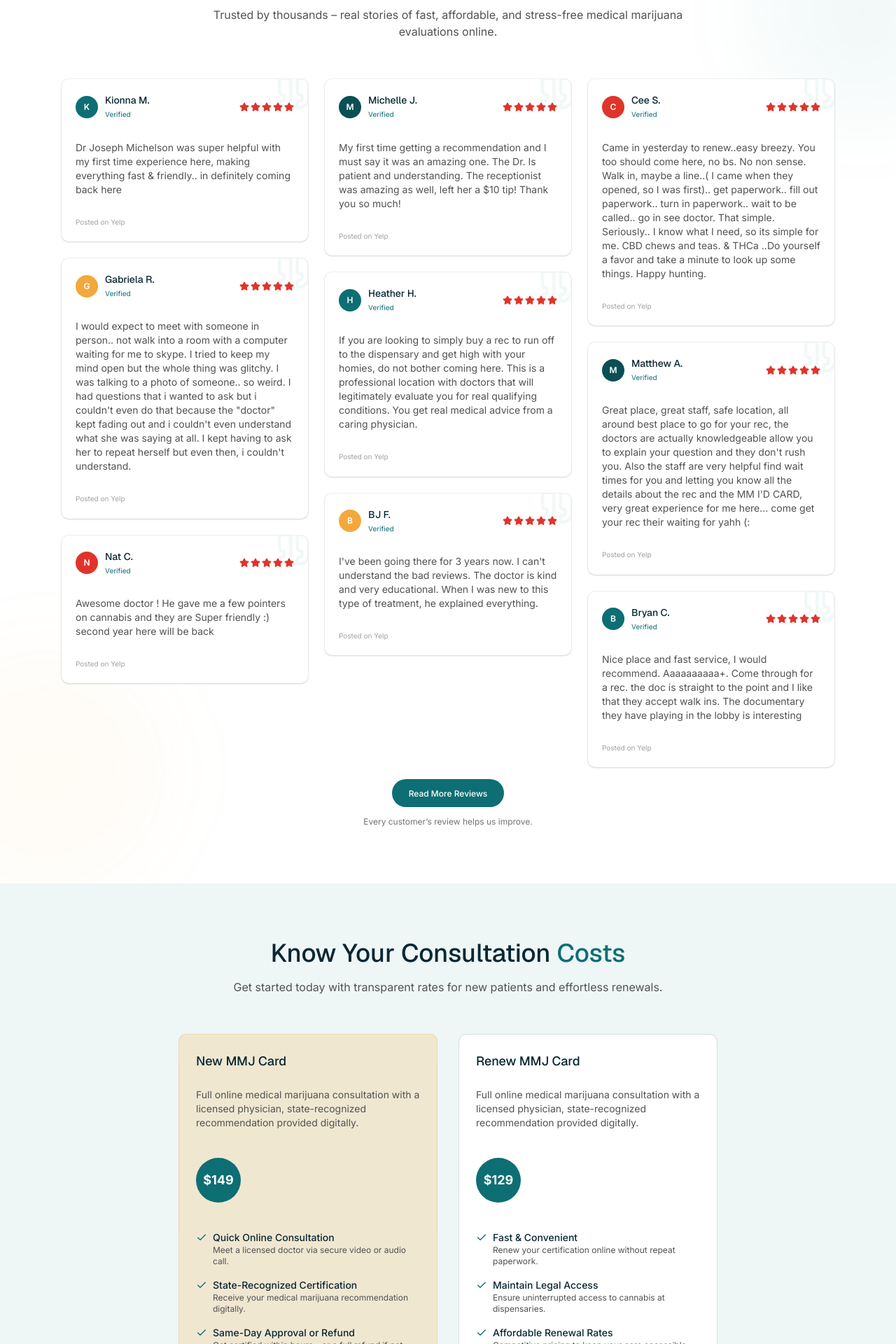
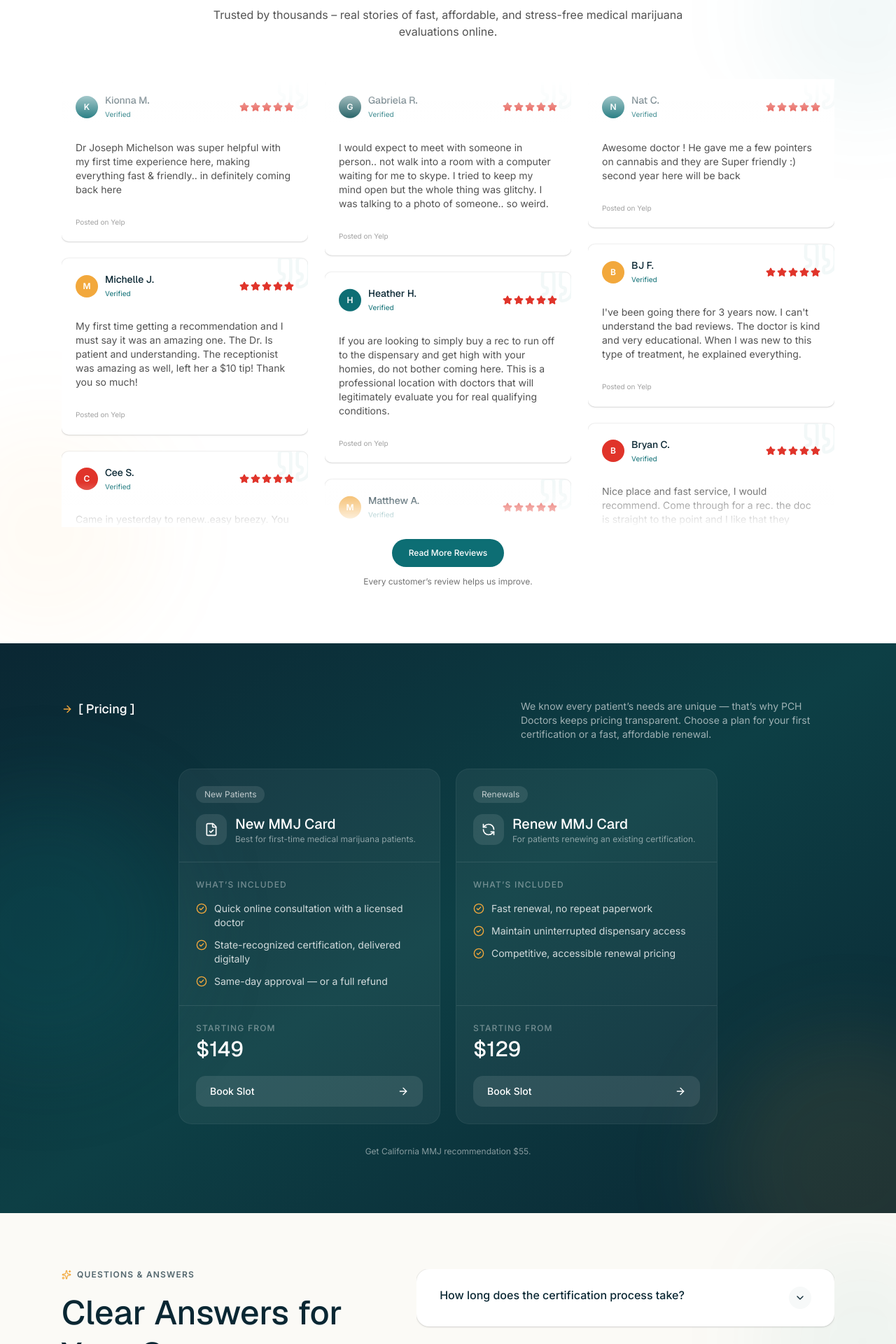
Before and after one commit to Aman-scripts/pchdoctors, a Next.js app: page / in a window 1280 px wide. Shown: the part 3060-4980 px from the top of the page at 70% size. Built offline with nearby package versions, Linux system fonts and the light colour scheme.

Commit message:
added the pricing and reviews and faq section

```diff
--- a/components/sections/faq.tsx
+++ b/components/sections/faq.tsx
@@ -1,5 +1,4 @@
-import { Headset } from "lucide-react";
-import { Button } from "@/components/ui/button";
+import { Sparkles, ArrowRight } from "lucide-react";
 import {
   Accordion,
   AccordionItem,
@@ -42,42 +41,61 @@ const faqs = [
 
 export function Faq() {
   return (
-    <section id="faqs" className="mx-auto max-w-4xl px-6 py-20">
-      <div className="mx-auto max-w-2xl text-center">
-        <h2 className="font-heading text-3xl font-medium tracking-normal text-[#0a2733] sm:text-4xl">
-          Frequently Asked <span className="text-[#0d6e74]">Questions</span>
-        </h2>
-        <p className="mt-4 text-neutral-600">
-          Get answers to the most common questions about our medical
-          marijuana certification process.
-        </p>
+    <section id="faqs" className="relative overflow-hidden bg-[#fbfaf6] py-20">
+      <div className="pointer-events-none absolute -right-24 top-10 size-72 rounded-full bg-[#0d6e74]/5 blur-3xl" />
+      <div className="pointer-events-none absolute -left-24 bottom-10 size-72 rounded-full bg-[#f2a83c]/5 blur-3xl" />
+
+      <div className="relative mx-auto max-w-6xl px-6">
+        <div className="grid gap-12 lg:grid-cols-[1fr_1.3fr] lg:items-start">
+          <div>
+            <div className="flex items-center gap-2 text-xs font-semibold tracking-widest text-[#0a2733]/70">
+              <Sparkles className="size-3.5 text-[#f2a83c]" />
+              QUESTIONS &amp; ANSWERS
             </div>
 
-      <Accordion className="mt-10 gap-3 rounded-none border-none">
+            <h2 className="font-heading mt-4 text-4xl font-medium leading-tight text-[#0a2733] sm:text-5xl">
+              Clear Answers for Your Care
+            </h2>
+
+            <p className="mt-6 max-w-sm text-neutral-600">
+              Clear answers on timelines, consultations, privacy, and what to
+              expect from your certification.
+            </p>
+
+            <div className="mt-10 rounded-2xl bg-[#eef6f6] p-6 ring-1 ring-black/5">
+              <h3 className="font-heading text-xl font-medium text-[#0a2733]">
+                Still have questions?
+              </h3>
+              <p className="mt-2 text-sm text-neutral-600">
+                Need clarity before booking? Speak with our support team and
+                get direct answers tailored to your situation.
+              </p>
+              <button className="group mt-6 flex w-fit items-center gap-3 rounded-full bg-[#f2a83c] py-1 pl-1 pr-5 text-sm font-semibold text-white transition-colors hover:bg-[#f2a83c]/90">
+                <span className="flex size-9 items-center justify-center rounded-full bg-white text-[#0a2733] transition-transform group-hover:translate-x-0.5">
+                  <ArrowRight className="size-4" />
+                </span>
+                Contact Us
+              </button>
+            </div>
+          </div>
+
+          <Accordion className="gap-4 rounded-none border-none">
             {faqs.map((faq) => (
               <AccordionItem
                 key={faq.question}
                 value={faq.question}
-            className="rounded-xl border bg-[#f7f9f9] px-2 not-last:mb-3 not-last:border-b-0 data-open:bg-[#eef6f6]"
+                className="rounded-2xl bg-white px-6 shadow-sm ring-1 ring-black/5 not-last:mb-4 not-last:border-b-0 data-open:bg-white"
               >
-            <AccordionTrigger className="py-4 text-sm font-medium text-[#0a2733] hover:no-underline">
+                <AccordionTrigger className="py-6 text-base font-medium text-[#0a2733] hover:no-underline **:data-[slot=accordion-trigger-icon]:!size-8 **:data-[slot=accordion-trigger-icon]:shrink-0 **:data-[slot=accordion-trigger-icon]:rounded-full **:data-[slot=accordion-trigger-icon]:bg-[#f7f9f9] **:data-[slot=accordion-trigger-icon]:p-2 **:data-[slot=accordion-trigger-icon]:text-[#0a2733]">
                   {faq.question}
                 </AccordionTrigger>
-            <AccordionContent className="text-sm text-neutral-600">
+                <AccordionContent className="pb-6 text-sm text-neutral-600">
                   {faq.answer}
                 </AccordionContent>
               </AccordionItem>
             ))}
           </Accordion>
-
-      <div className="mt-10 flex flex-col items-center gap-3">
-        <Button className="rounded-full bg-[#0d6e74] px-6 py-5 text-white hover:bg-[#0d6e74]/90">
-          Still Got Questions
-        </Button>
-        <p className="flex items-center gap-1.5 text-xs text-neutral-500">
-          <Headset className="size-3.5 text-[#0d6e74]" />
-          Our support team is here to help you
-        </p>
+        </div>
       </div>
     </section>
   );
--- a/components/sections/pricing.tsx
+++ b/components/sections/pricing.tsx
@@ -1,105 +1,112 @@
-import { Check } from "lucide-react";
-import { Button } from "@/components/ui/button";
-import { Card } from "@/components/ui/card";
+import { ArrowRight, CheckCircle2, FileCheck, RefreshCcw } from "lucide-react";
 
 const pricingPlans = [
   {
+    badge: "New Patients",
+    icon: FileCheck,
     name: "New MMJ Card",
-    description:
-      "Full online medical marijuana consultation with a licensed physician, state-recognized recommendation provided digitally.",
+    description: "Best for first-time medical marijuana patients.",
     price: "$149",
-    featured: true,
     features: [
-      {
-        title: "Quick Online Consultation",
-        description: "Meet a licensed doctor via secure video or audio call.",
-      },
-      {
-        title: "State-Recognized Certification",
-        description: "Receive your medical marijuana recommendation digitally.",
-      },
-      {
-        title: "Same-Day Approval or Refund",
-        description: "Get certified within hours – or a full refund if not approved.",
-      },
+      "Quick online consultation with a licensed doctor",
+      "State-recognized certification, delivered digitally",
+      "Same-day approval — or a full refund",
     ],
   },
   {
+    badge: "Renewals",
+    icon: RefreshCcw,
     name: "Renew MMJ Card",
-    description:
-      "Full online medical marijuana consultation with a licensed physician, state-recognized recommendation provided digitally.",
+    description: "For patients renewing an existing certification.",
     price: "$129",
-    featured: false,
     features: [
-      {
-        title: "Fast & Convenient",
-        description: "Renew your certification online without repeat paperwork.",
-      },
-      {
-        title: "Maintain Legal Access",
-        description: "Ensure uninterrupted access to cannabis at dispensaries.",
-      },
-      {
-        title: "Affordable Renewal Rates",
-        description:
-          "Competitive pricing to keep your care accessible and stress-free.",
-      },
+      "Fast renewal, no repeat paperwork",
+      "Maintain uninterrupted dispensary access",
+      "Competitive, accessible renewal pricing",
     ],
   },
 ];
 
 export function Pricing() {
   return (
-    <section id="pricing" className="bg-[#eef6f6]">
-      <div className="mx-auto max-w-6xl px-6 py-20">
-        <div className="mx-auto max-w-2xl text-center">
-          <h2 className="font-heading text-3xl font-medium tracking-normal text-[#0a2733] sm:text-4xl">
-            Know Your Consultation <span className="text-[#0d6e74]">Costs</span>
-          </h2>
-          <p className="mt-4 text-neutral-600">
-            Get started today with transparent rates for new patients and
-            effortless renewals.
+    <section
+      id="pricing"
+      className="relative overflow-hidden bg-gradient-to-br from-[#0a2733] via-[#0d3f45] to-[#0a2733] py-20"
+    >
+      <div className="pointer-events-none absolute -left-32 top-1/2 size-96 -translate-y-1/2 rounded-full bg-[#0d6e74]/20 blur-3xl" />
+      <div className="pointer-events-none absolute -right-32 -bottom-32 size-96 rounded-full bg-[#f2a83c]/10 blur-3xl" />
+
+      <div className="relative mx-auto max-w-6xl px-6">
+        <div className="flex flex-col gap-6 lg:flex-row lg:items-start lg:justify-between">
+          <div className="flex items-center gap-2 text-white">
+            <ArrowRight className="size-4 text-[#f2a83c]" />
+            <span className="font-heading text-lg font-medium">
+              [ Pricing ]
+            </span>
+          </div>
+          <p className="max-w-md text-sm text-white/60">
+            We know every patient&rsquo;s needs are unique — that&rsquo;s why
+            PCH Doctors keeps pricing transparent. Choose a plan for your
+            first certification or a fast, affordable renewal.
           </p>
         </div>
 
-        <div className="mt-14 grid gap-8 sm:mx-auto sm:max-w-3xl sm:grid-cols-2">
+        <div className="mt-10 grid gap-6 sm:mx-auto sm:max-w-3xl sm:grid-cols-2">
           {pricingPlans.map((plan) => (
-            <Card
+            <div
               key={plan.name}
-              className={`p-6 ${
-                plan.featured ? "bg-[#f2a83c]/20 ring-[#f2a83c]/40" : "bg-white"
-              }`}
+              className="flex flex-col overflow-hidden rounded-2xl bg-white/5 ring-1 ring-white/10"
             >
-              <h3 className="font-heading text-lg font-medium tracking-normal text-[#0a2733]">
+              <div className="flex flex-col gap-4 border-b border-white/10 p-6">
+                <span className="w-fit rounded-full bg-white/10 px-3 py-1 text-xs text-white/70">
+                  {plan.badge}
+                </span>
+                <div className="flex items-center gap-3">
+                  <span className="flex size-11 items-center justify-center rounded-xl bg-white/10 text-white">
+                    <plan.icon className="size-5" />
+                  </span>
+                  <div>
+                    <h3 className="font-heading text-xl font-medium text-white">
                       {plan.name}
                     </h3>
-              <p className="mt-2 text-sm text-neutral-600">{plan.description}</p>
-              <div className="my-6 flex size-16 items-center justify-center rounded-full bg-[#0d6e74] text-lg font-bold text-white">
-                {plan.price}
+                    <p className="text-xs text-white/50">{plan.description}</p>
                   </div>
-              <ul className="space-y-4">
-                {plan.features.map((f) => (
-                  <li key={f.title} className="flex items-start gap-2">
-                    <Check className="mt-0.5 size-4 shrink-0 text-[#0d6e74]" />
-                    <div>
-                      <p className="text-sm font-medium text-[#0a2733]">{f.title}</p>
-                      <p className="text-xs text-neutral-600">{f.description}</p>
                 </div>
+              </div>
+
+              <div className="flex-1 border-b border-white/10 p-6">
+                <p className="text-xs font-medium tracking-widest text-white/40">
+                  WHAT&rsquo;S INCLUDED
+                </p>
+                <ul className="mt-4 space-y-3">
+                  {plan.features.map((feature) => (
+                    <li key={feature} className="flex items-start gap-2.5">
+                      <CheckCircle2 className="mt-0.5 size-4 shrink-0 text-[#f2a83c]" />
+                      <span className="text-sm text-white/80">{feature}</span>
                     </li>
                   ))}
                 </ul>
-            </Card>
+              </div>
+
+              <div className="p-6">
+                <p className="text-xs font-medium tracking-widest text-white/40">
+                  STARTING FROM
+                </p>
+                <p className="font-heading mt-1 text-3xl font-medium text-white">
+                  {plan.price}
+                </p>
+                <button className="group mt-5 flex w-full items-center justify-between rounded-xl bg-white/10 px-5 py-3 text-sm font-medium text-white transition-colors hover:bg-white/15">
+                  Book Slot
+                  <ArrowRight className="size-4 transition-transform group-hover:translate-x-0.5" />
+                </button>
+              </div>
+            </div>
           ))}
         </div>
 
-        <div className="mt-10 flex flex-col items-center gap-3">
-          <Button className="rounded-full bg-[#0d6e74] px-6 py-5 text-white hover:bg-[#0d6e74]/90">
-            Get Certified Now
-          </Button>
-          <p className="text-xs text-neutral-500">
+        <p className="mt-8 text-center text-xs text-white/50">
           Get California MMJ recommendation $55.
         </p>
-        </div>
       </div>
     </section>
   );
--- a/components/sections/reviews.tsx
+++ b/components/sections/reviews.tsx
@@ -10,7 +10,7 @@ const reviews = [
   },
   {
     name: "Gabriela R.",
-    text: "I would expect to meet with someone in person.. not walk into a room with a computer waiting for me to skype. I tried to keep my mind open but the whole thing was glitchy. I was talking to a photo of someone.. so weird. I had questions that i wanted to ask but i couldn't even do that because the \"doctor\" kept fading out and i couldn't even understand what she was saying at all. I kept having to ask her to repeat herself but even then, i couldn't understand.",
+    text: "I would expect to meet with someone in person.. not walk into a room with a computer waiting for me to skype. I tried to keep my mind open but the whole thing was glitchy. I was talking to a photo of someone.. so weird.",
   },
   {
     name: "Nat C.",
@@ -22,7 +22,7 @@ const reviews = [
   },
   {
     name: "Heather H.",
-    text: "If you are looking to simply buy a rec to run off to the dispensary and get high with your homies, do not bother coming here. This is a professional location with doctors that will legitimately evaluate you for real qualifying conditions. You get real medical advice from a caring physician.",
+    text: "If you are looking to simply buy a rec to run off to the dispensary and get high with your homies, do not bother coming here. This is a professional location with doctors that will legitimately evaluate you for real qualifying conditions.",
   },
   {
     name: "BJ F.",
@@ -30,15 +30,15 @@ const reviews = [
   },
   {
     name: "Cee S.",
-    text: "Came in yesterday to renew..easy breezy. You too should come here, no bs. No non sense. Walk in, maybe a line..( I came when they opened, so I was first).. get paperwork.. fill out paperwork.. turn in paperwork.. wait to be called.. go in see doctor. That simple. Seriously.. I know what I need, so its simple for me. CBD chews and teas. & THCa ..Do yourself a favor and take a minute to look up some things. Happy hunting.",
+    text: "Came in yesterday to renew..easy breezy. You too should come here, no bs. No non sense. Walk in, maybe a line, get paperwork, fill out paperwork, turn in paperwork, wait to be called, go in see doctor. That simple.",
   },
   {
     name: "Matthew A.",
-    text: "Great place, great staff, safe location, all around best place to go for your rec, the doctors are actually knowledgeable allow you to explain your question and they don't rush you. Also the staff are very helpful find wait times for you and letting you know all the details about the rec and the MM I'D CARD, very great experience for me here... come get your rec their waiting for yahh (:",
+    text: "Great place, great staff, safe location, all around best place to go for your rec, the doctors are actually knowledgeable and allow you to explain your question and they don't rush you.",
   },
   {
     name: "Bryan C.",
-    text: "Nice place and fast service, I would recommend. Aaaaaaaaaa+. Come through for a rec. the doc is straight to the point and I like that they accept walk ins. The documentary they have playing in the lobby is interesting",
+    text: "Nice place and fast service, I would recommend. Come through for a rec. the doc is straight to the point and I like that they accept walk ins.",
   },
 ];
 
@@ -59,29 +59,9 @@ function Stars({ count = 5 }: { count?: number }) {
   );
 }
 
-export function Reviews() {
+function ReviewCard({ review, i }: { review: (typeof reviews)[number]; i: number }) {
   return (
-    <section id="reviews" className="relative overflow-hidden py-20">
-      <div className="pointer-events-none absolute -right-24 top-0 size-72 rounded-full bg-[#0d6e74]/5 blur-3xl" />
-      <div className="pointer-events-none absolute -left-24 bottom-0 size-80 rounded-full bg-[#f2a83c]/5 blur-3xl" />
-
-      <div className="relative mx-auto max-w-6xl px-6">
-        <div className="mx-auto max-w-2xl text-center">
-          <h2 className="font-heading text-3xl font-medium tracking-normal text-[#0a2733] sm:text-4xl">
-            What Our <span className="text-[#0d6e74]">Customers</span> Say?
-          </h2>
-          <p className="mt-4 text-neutral-600">
-            Trusted by thousands – real stories of fast, affordable, and
-            stress-free medical marijuana evaluations online.
-          </p>
-        </div>
-
-        <div className="mt-14 columns-1 gap-6 sm:columns-2 lg:columns-3">
-          {reviews.map((review, i) => (
-            <Card
-              key={review.name}
-              className="relative mb-6 break-inside-avoid overflow-hidden p-5 shadow-sm ring-1 ring-black/5 transition-shadow hover:shadow-md"
-            >
+    <Card className="relative mb-6 overflow-hidden p-5 shadow-sm ring-1 ring-black/5">
       <Quote className="pointer-events-none absolute -right-2 -top-2 size-14 text-[#0d6e74]/5" />
 
       <div className="relative flex items-center justify-between">
@@ -110,6 +90,69 @@ export function Reviews() {
         Posted on Yelp
       </span>
     </Card>
+  );
+}
+
+function MarqueeColumn({
+  items,
+  direction,
+  duration,
+}: {
+  items: typeof reviews;
+  direction: "up" | "down";
+  duration: string;
+}) {
+  return (
+    <div className="relative h-[640px] overflow-hidden">
+      <div className="pointer-events-none absolute inset-x-0 top-0 z-10 h-16 bg-gradient-to-b from-white to-transparent" />
+      <div className="pointer-events-none absolute inset-x-0 bottom-0 z-10 h-16 bg-gradient-to-t from-white to-transparent" />
+
+      <div
+        className="flex flex-col"
+        style={{
+          animation: `${direction === "up" ? "marquee-up" : "marquee-down"} ${duration} linear infinite`,
+        }}
+      >
+        {[...items, ...items].map((review, i) => (
+          <ReviewCard key={`${review.name}-${i}`} review={review} i={i} />
+        ))}
+      </div>
+    </div>
+  );
+}
+
+export function Reviews() {
+  const col1 = reviews.filter((_, i) => i % 3 === 0);
+  const col2 = reviews.filter((_, i) => i % 3 === 1);
+  const col3 = reviews.filter((_, i) => i % 3 === 2);
+
+  return (
+    <section id="reviews" className="relative overflow-hidden py-20">
+      <div className="pointer-events-none absolute -right-24 top-0 size-72 rounded-full bg-[#0d6e74]/5 blur-3xl" />
+      <div className="pointer-events-none absolute -left-24 bottom-0 size-80 rounded-full bg-[#f2a83c]/5 blur-3xl" />
+
+      <div className="relative mx-auto max-w-6xl px-6">
+        <div className="mx-auto max-w-2xl text-center">
+          <h2 className="font-heading text-3xl font-medium tracking-normal text-[#0a2733] sm:text-4xl">
+            What Our <span className="text-[#0d6e74]">Customers</span> Say?
+          </h2>
+          <p className="mt-4 text-neutral-600">
+            Trusted by thousands – real stories of fast, affordable, and
+            stress-free medical marijuana evaluations online.
+          </p>
+        </div>
+
+        <div className="mt-14 hidden gap-6 sm:grid sm:grid-cols-2 lg:grid-cols-3">
+          <MarqueeColumn items={col1} direction="up" duration="38s" />
+          <MarqueeColumn items={col2} direction="down" duration="44s" />
+          <div className="hidden lg:block">
+            <MarqueeColumn items={col3} direction="up" duration="32s" />
+          </div>
+        </div>
+
+        <div className="mt-14 flex flex-col gap-4 sm:hidden">
+          {reviews.map((review, i) => (
+            <ReviewCard key={review.name} review={review} i={i} />
           ))}
         </div>
 
```
Also changed, not shown: app/globals.css (+18 -0 lines). Lines whose indentation alone changed are shown as unchanged.
